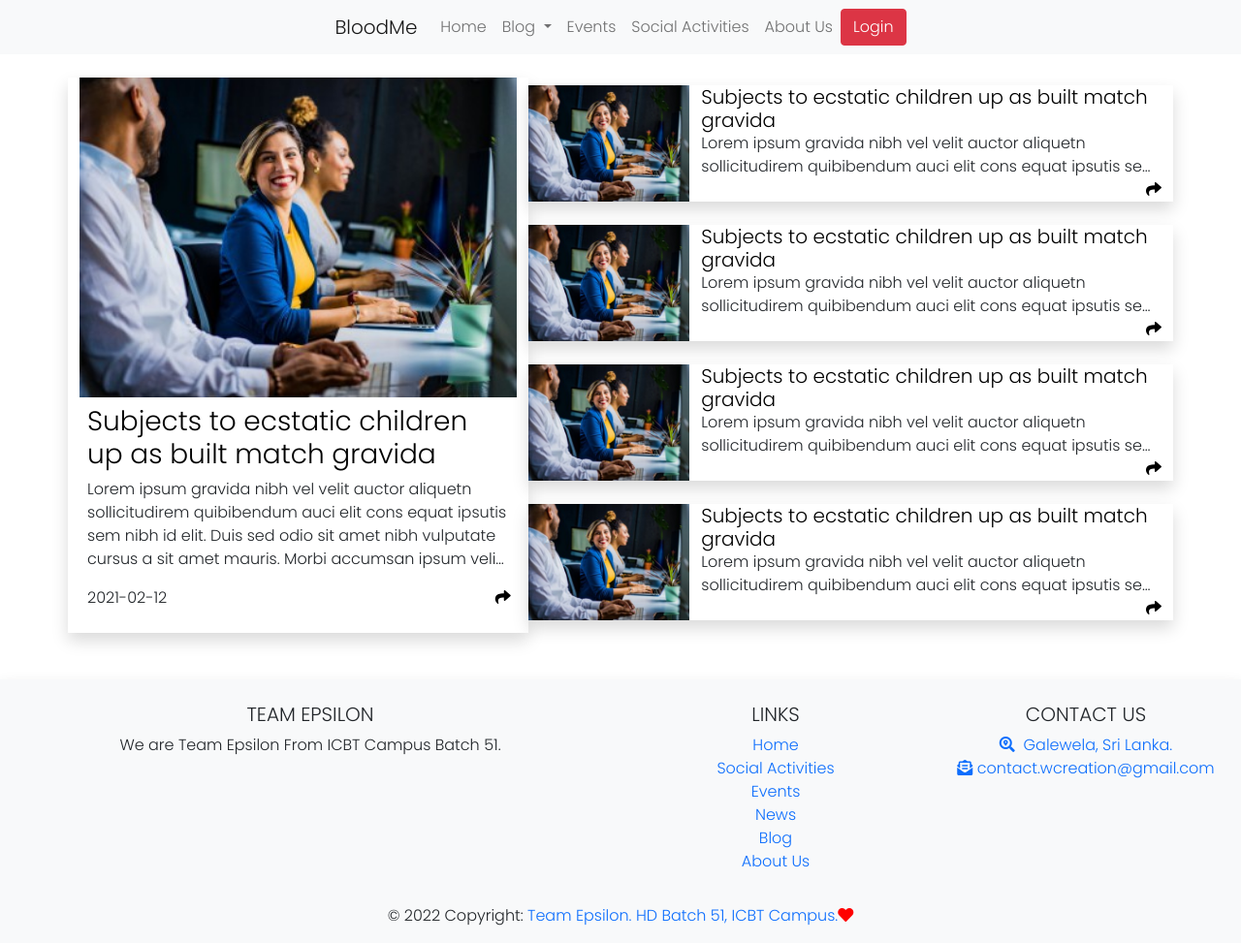
After one commit to DineshWayaman/Blood-Donor, a PHP site: page /blog.php in a window 1280 px wide. The commit adds this page. Shown: the whole page at 97% size. Run offline with PHP 8.4, Linux system fonts and the light colour scheme; some libraries are stand-ins or nearby versions.

Commit message:
Blog Page
Blog Page Design

```diff
--- /dev/null
+++ b/blog.php
@@ -0,0 +1,51 @@
+<!DOCTYPE html>
+<html lang="en">
+<head>
+    <meta charset="UTF-8">
+    <meta http-equiv="X-UA-Compatible" content="IE=edge">
+    <meta name="viewport" content="width=device-width, initial-scale=1, maximum-scale=1, user-scalable=no">
+    <link rel="preconnect" href="https://fonts.googleapis.com">
+    <link rel="preconnect" href="https://fonts.gstatic.com" crossorigin>
+    <script src="https://ajax.googleapis.com/ajax/libs/jquery/3.6.0/jquery.min.js"></script>
+    <script type="text/javascript" src="js/custom.js?v=<?php echo time() ?>"></script>
+    <link href="https://fonts.googleapis.com/css2?family=Poppins:wght@300&display=swap" rel="stylesheet">
+    <link href="https://cdn.jsdelivr.net/npm/bootstrap@5.1.3/dist/css/bootstrap.min.css" rel="stylesheet" integrity="sha384-1BmE4kWBq78iYhFldvKuhfTAU6auU8tT94WrHftjDbrCEXSU1oBoqyl2QvZ6jIW3" crossorigin="anonymous">
+    <link rel="stylesheet" href="css/home.css?v=<?php echo time() ?>">
+    <link rel="stylesheet" href="https://pro.fontawesome.com/releases/v5.10.0/css/all.css" integrity="sha384-AYmEC3Yw5cVb3ZcuHtOA93w35dYTsvhLPVnYs9eStHfGJvOvKxVfELGroGkvsg+p" crossorigin="anonymous"/>
+    <script src="https://cdn.jsdelivr.net/npm/bootstrap@5.1.3/dist/js/bootstrap.bundle.min.js" integrity="sha384-ka7Sk0Gln4gmtz2MlQnikT1wXgYsOg+OMhuP+IlRH9sENBO0LRn5q+8nbTov4+1p" crossorigin="anonymous"></script>
+
+    <title>BloodMe | Blog</title>
+</head>
+<body>
+
+<?php include('includes/main-navbar.php') ?>
+
+<div class="container-fluid">
+
+    <div class="container mt-4">
+    <div class="row">
+        <div class="col-md-5 shadow main-blog-post m-0">
+           <?php include('blog/mian-blog-card.php') ?>
+        </div>
+
+        <div class="col-md-7">
+            <?php include('blog/recent-posts.php') ?>
+        </div>
+    </div>
+
+    </div>
+
+
+
+
+</div>
+
+
+    <?php include('includes/models.php') ?>
+
+    <?php include('includes/footer.php') ?>
+
+
+
+</body>
+</html>
--- /dev/null
+++ b/blog/mian-blog-card.php
@@ -0,0 +1,13 @@
+<img src="img/blog-grid.jpg" alt="" width="100%" height="330px">
+            <div class="m-2 main-post">
+            <a href=""><h3>Subjects to ecstatic children up as built match gravida</h3></a>
+            <p class="lines">Lorem ipsum gravida nibh vel velit auctor aliquetn sollicitudirem quibibendum auci elit cons equat ipsutis sem nibh id elit. Duis sed odio sit amet nibh vulputate cursus a sit amet mauris. Morbi accumsan ipsum velit. Nam nec tellus.</p>
+                <div class="row d-flex justify-content-between">
+                    <div class="col-md-3">
+                     <p>2021-02-12</p>
+                    </div>
+                    <div class="col-md-1">
+                    <p><a href=""><i class="fas fa-share"></i></a></p>
+                    </div>
+                </div>
+        </div>
--- /dev/null
+++ b/blog/recent-posts.php
@@ -0,0 +1,43 @@
+        <div class="row shadow mb-4 mt-2 ">
+                <div class="col-md-3" style="margin-left: 0; padding-left: 0; padding-right: 0; margin-right: 0;">
+                    <img class="recent-post-img" src="img/blog-grid.jpg" width="100%" height="120px" alt="">
+                </div>
+                <div class="col-md-9 blog-title">
+                <a href=""><h5 class="m-0">Subjects to ecstatic children up as built match gravida</h5></a>
+                    <p class="lines-2 m-0">Lorem ipsum gravida nibh vel velit auctor aliquetn sollicitudirem quibibendum auci elit cons equat ipsutis sem nibh id elit. Duis sed odio sit amet nibh vulputate cursus a sit amet mauris. Morbi accumsan ipsum velit. Nam nec tellus.</p>
+                     <p style="text-align: right; margin-bottom: 0;"><a href=""><i class="fas fa-share"></i></a></p>
+            </div>
+         </div>
+
+         <div class="row shadow mb-4 ">
+                <div class="col-md-3" style="margin-left: 0; padding-left: 0; padding-right: 0; margin-right: 0;">
+                    <img class="recent-post-img" src="img/blog-grid.jpg" width="100%" height="120px" alt="">
+                </div>
+                <div class="col-md-9 blog-title">
+                <a href=""><h5 class="m-0">Subjects to ecstatic children up as built match gravida</h5></a>
+                    <p class="lines-2 m-0">Lorem ipsum gravida nibh vel velit auctor aliquetn sollicitudirem quibibendum auci elit cons equat ipsutis sem nibh id elit. Duis sed odio sit amet nibh vulputate cursus a sit amet mauris. Morbi accumsan ipsum velit. Nam nec tellus.</p>
+                     <p style="text-align: right; margin-bottom: 0;"><a href=""><i class="fas fa-share"></i></a></p>
+            </div>
+         </div>
+
+
+         <div class="row shadow mb-4 ">
+                <div class="col-md-3" style="margin-left: 0; padding-left: 0; padding-right: 0; margin-right: 0;">
+                    <img class="recent-post-img" src="img/blog-grid.jpg" width="100%" height="120px" alt="">
+                </div>
+                <div class="col-md-9 blog-title">
+                <a href=""><h5 class="m-0">Subjects to ecstatic children up as built match gravida</h5></a>
+                    <p class="lines-2 m-0">Lorem ipsum gravida nibh vel velit auctor aliquetn sollicitudirem quibibendum auci elit cons equat ipsutis sem nibh id elit. Duis sed odio sit amet nibh vulputate cursus a sit amet mauris. Morbi accumsan ipsum velit. Nam nec tellus.</p>
+                     <p style="text-align: right; margin-bottom: 0;"><a href=""><i class="fas fa-share"></i></a></p>
+            </div>
+         </div>
+         <div class="row shadow">
+                <div class="col-md-3" style="margin-left: 0; padding-left: 0; padding-right: 0; margin-right: 0;">
+                    <img class="recent-post-img" src="img/blog-grid.jpg" width="100%" height="120px" alt="">
+                </div>
+                <div class="col-md-9 blog-title">
+                <a href=""><h5 class="m-0">Subjects to ecstatic children up as built match gravida</h5></a>
+                    <p class="lines-2 m-0">Lorem ipsum gravida nibh vel velit auctor aliquetn sollicitudirem quibibendum auci elit cons equat ipsutis sem nibh id elit. Duis sed odio sit amet nibh vulputate cursus a sit amet mauris. Morbi accumsan ipsum velit. Nam nec tellus.</p>
+                     <p style="text-align: right; margin-bottom: 0;"><a href=""><i class="fas fa-share"></i></a></p>
+            </div>
+         </div>
--- a/css/home.css
+++ b/css/home.css
@@ -76,6 +76,13 @@
     -webkit-box-orient: vertical;
 }
 
+.lines-2{
+    overflow: hidden;
+    display: -webkit-box;
+    -webkit-line-clamp: 2;
+    -webkit-box-orient: vertical;
+}
+
 .news-card h4:hover{
     cursor: pointer;
     color: rgb(219, 51, 51);
@@ -120,6 +127,27 @@
 
 }
 
+.blog-title h5:hover{
+    cursor: pointer;
+    color: rgb(219, 51, 51);
+}
+
+.main-post h3:hover{
+    cursor: pointer;
+    color: rgb(219, 51, 51);
+}
+
+.main-post a{
+    text-decoration: none;
+    color: black;
+}
+
+.blog-title a{
+    text-decoration: none;
+    color: black;
+}
+
+
 
 @media only screen and (max-width: 600px) {
 
@@ -143,4 +171,14 @@
         height: 200px;
     }
 
+    .recent-post{
+        margin-left: 0;
+
+    }
+
+    .recent-post-img{
+        height: 200px;
+    }
+
+
 }
--- a/includes/footer.php
+++ b/includes/footer.php
@@ -12,8 +12,8 @@
       <div class="col-md-6 mt-md-0 mt-3">
 
         <!-- Content -->
-        <h5 class="text-uppercase">Team X</h5>
-        <p style="text-align: center;">We are TeamX From ICBT Campus Batch 51.</p>
+        <h5 class="text-uppercase">Team Epsilon</h5>
+        <p style="text-align: center;">We are Team Epsilon From ICBT Campus Batch 51.</p>
 
       </div>
       <!-- Grid column -->
@@ -76,7 +76,7 @@
 
   <!-- Copyright -->
   <div class="footer-copyright text-center py-3">© 2022 Copyright:
-    <a href="" class="text-dec-li"> Team X, ICBT Campus. Batch 51.<i class="fas fa-heart" style="color: red;"></i></a>
+    <a href="" class="text-dec-li"> Team Epsilon. HD Batch 51, ICBT Campus.<i class="fas fa-heart" style="color: red;"></i></a>
   </div>
   <!-- Copyright -->
 
--- a/includes/main-navbar.php
+++ b/includes/main-navbar.php
@@ -4,7 +4,7 @@
     <span class="navbar-toggler-icon"></span>
   </button>
   <div class="collapse navbar-collapse justify-content-center" id="navbarSupportedContent">
-  <a class="navbar-brand" href="index.php">Blood</a>
+  <a class="navbar-brand" href="index.php">BloodMe</a>
   <ul class="navbar-nav mr-auto">
       <li class="nav-item active">
         <a class="nav-link" href="index.php">Home</a>
--- a/index.php
+++ b/index.php
@@ -16,7 +16,7 @@
 
 
 
-    <title>Blood | Home</title>
+    <title>BloodMe | Home</title>
 </head>
 <body>
 
```
